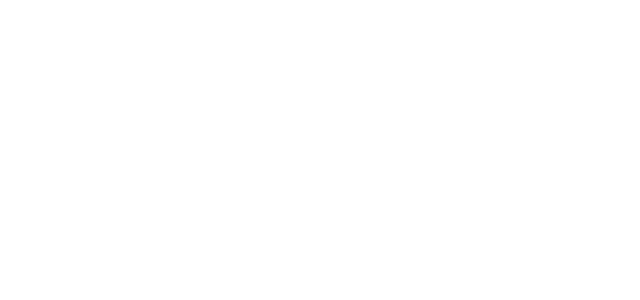
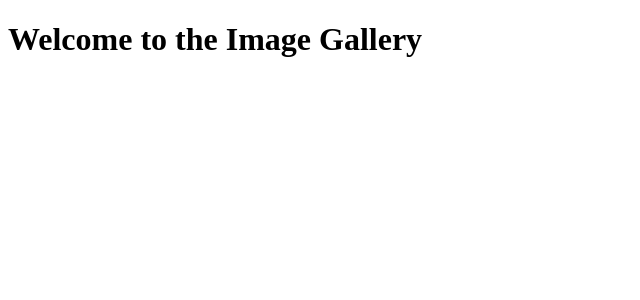
Before and after one commit to ICEDBANK/react-image-gallery, a React (Create React App) app: page / in a window 1280 px wide. Shown: the top 300 px of the page, without its empty margins (0-640 px from the left). Built offline with nearby package versions, Linux system fonts and the light colour scheme.

Commit message:
Automated commit

```diff
--- a/src/App.js
+++ b/src/App.js
@@ -5,7 +5,7 @@
 
     <>
 
-
+      <h1>Welcome to the Image Gallery</h1>
 
     </>
   );
--- /dev/null
+++ b/src/styles.css
@@ -0,0 +1 @@
+@import "~react-image-gallery/styles/css/image-gallery.css";
```
